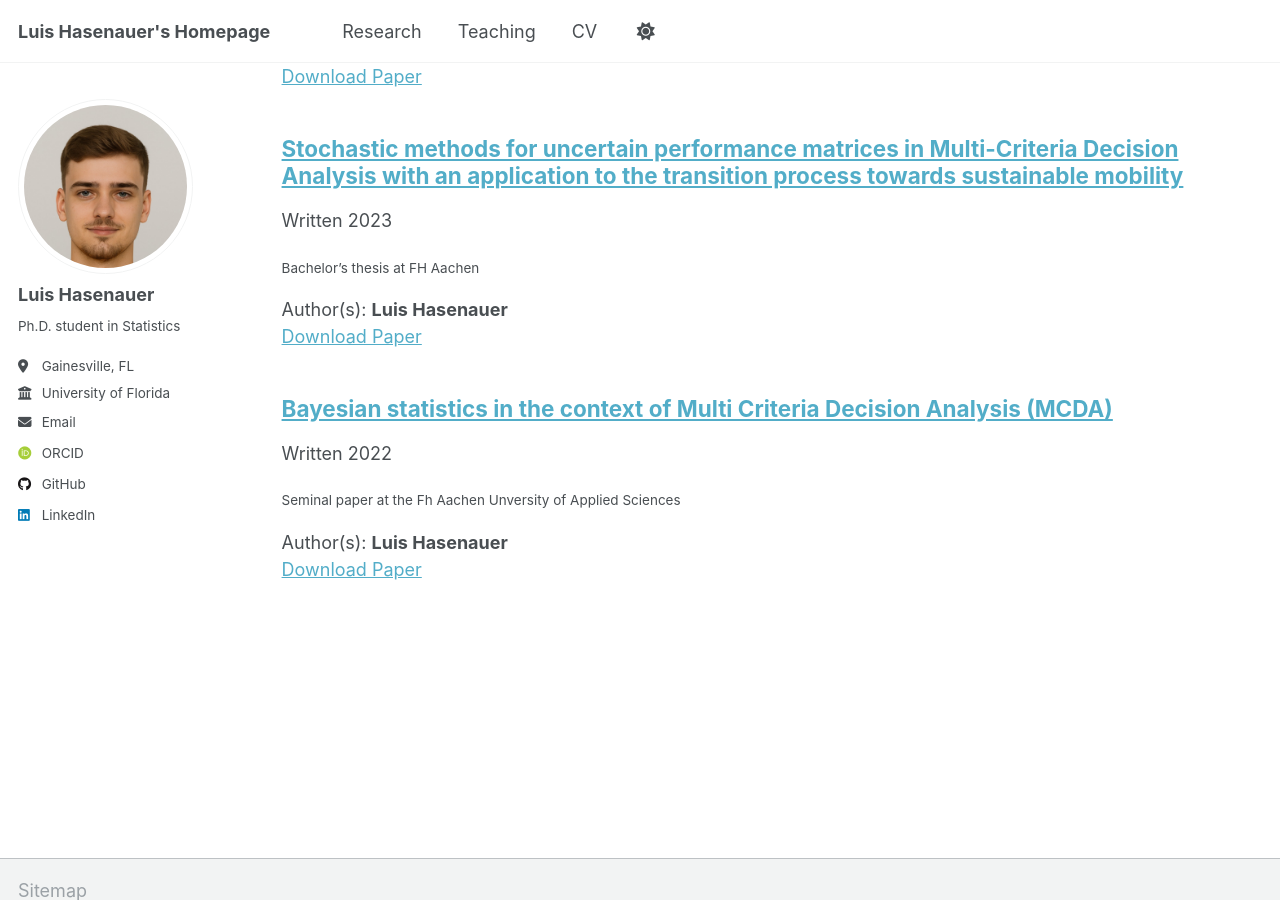
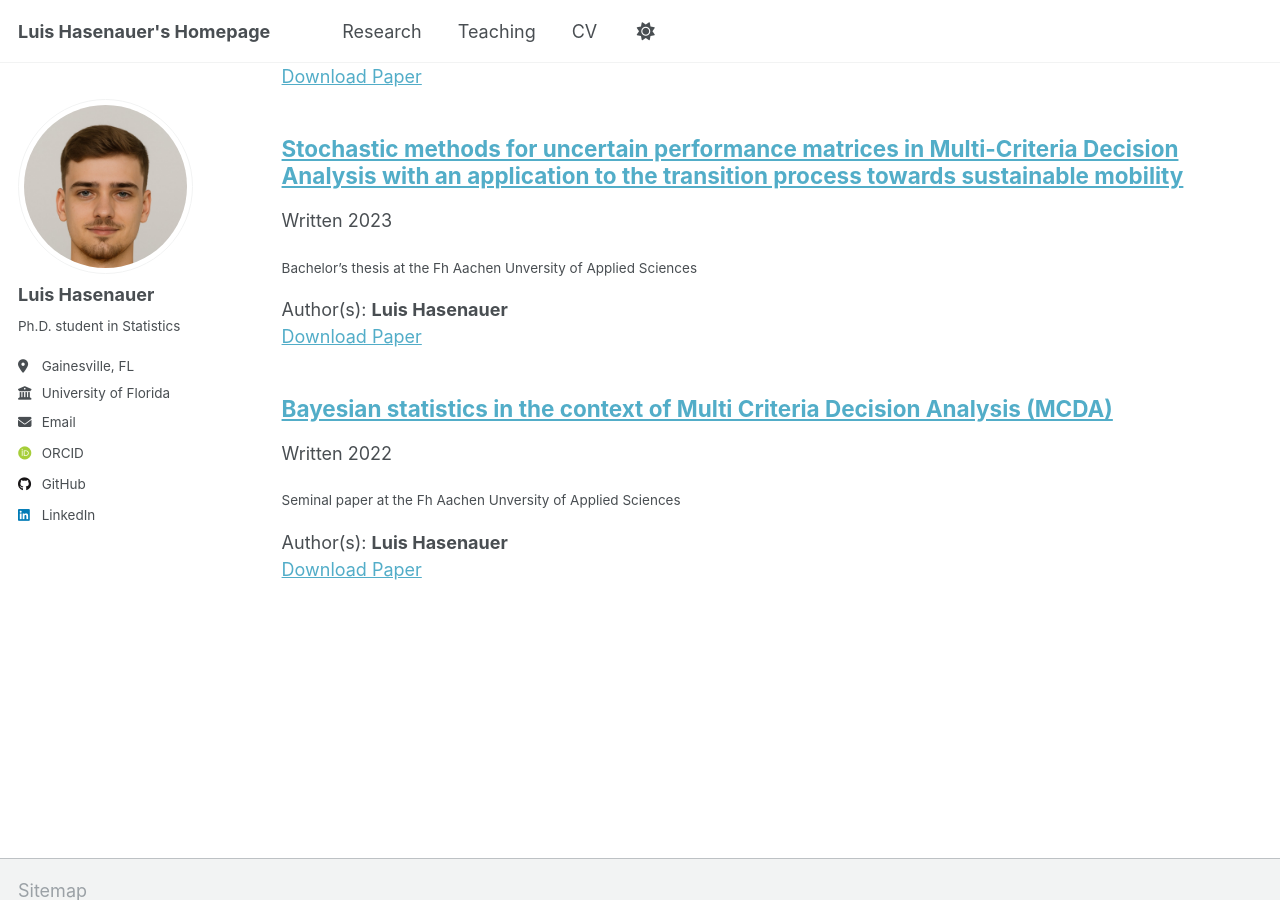
Before and after one commit to LuisHasenauer/LuisHasenauer.github.io, a Jekyll site: the page built from _pages/research.html, in a window 1280 px wide and 900 px high, scrolled down 937 px. Built offline with Jekyll 4.4.1, drawn with Linux system fonts in a browser that asks for light colours; some web fonts are replaced; a script that is not in the unit is left out.

Commit message:
Update bachelor-thesis.md

```diff
--- a/_publications/bachelor-thesis.md
+++ b/_publications/bachelor-thesis.md
@@ -2,7 +2,7 @@
 title: "Stochastic methods for uncertain performance matrices in Multi-Criteria Decision Analysis with an application to the transition process towards sustainable mobility"
 collection: publications
 category: academics
-excerpt: "Bachelor's thesis at FH Aachen"
+excerpt: "Bachelor's thesis at the Fh Aachen Unversity of Applied Sciences"
 permalink: /publication/bachelor-thesis
 date: 2023-08-08
 paperurl: 'http://LuisHasenauer.github.io/files/Hasenauer_BS_Thesis.pdf'
```
